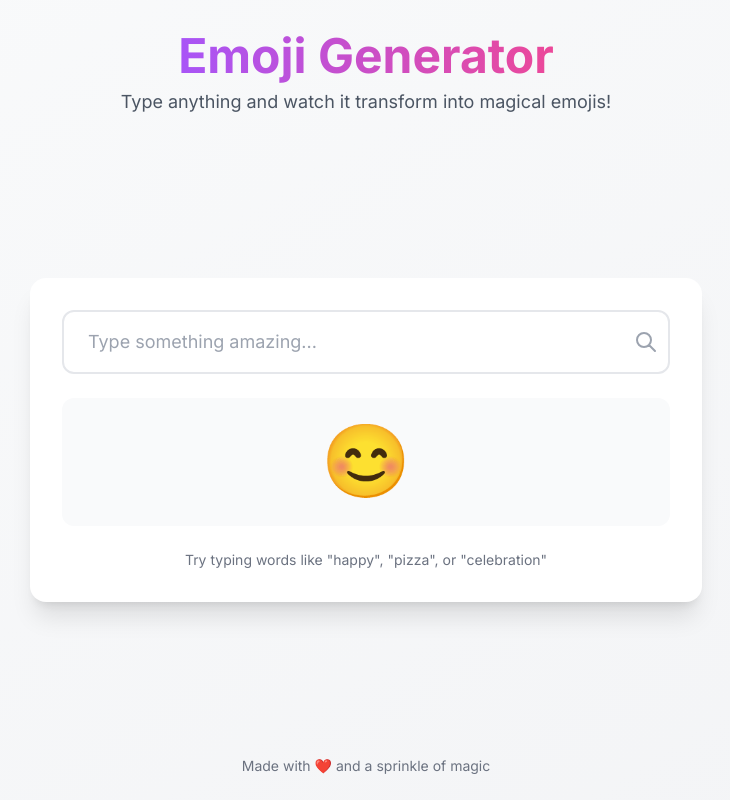
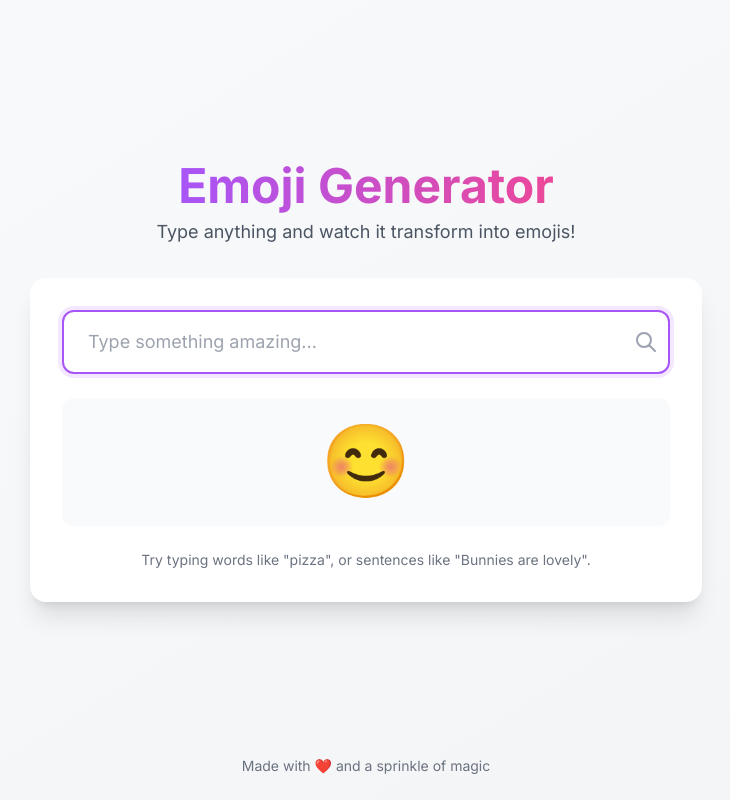
Before and after one commit to cie/emoji-generator, a website: page public/index.html in a window 1280 px wide. Shown: the whole page, without its empty margins (274-1004 px from the left). Drawn offline with nearby package versions, Linux system fonts and the light colour scheme.

Commit message:
adjust layout

```diff
--- a/public/index.html
+++ b/public/index.html
@@ -45,18 +45,17 @@
   <body
     class="min-h-screen bg-gradient-to-br from-gray-50 to-gray-100 flex flex-col"
   >
-    <header class="py-8 px-4 sm:px-6 lg:px-8">
+    <main class="flex-grow flex flex-col justify-center items-center px-4 py-4">
+      <header class="py-8 px-4 sm:px-6 lg:px-8 flex flex-col">
         <div class="max-w-4xl mx-auto text-center">
           <h1 class="text-4xl md:text-5xl font-bold text-gray-900 mb-2">
             <span class="text-gradient">Emoji Generator</span>
           </h1>
           <p class="text-lg text-gray-600 max-w-2xl mx-auto">
-          Type anything and watch it transform into magical emojis!
+            Type anything and watch it transform into emojis!
           </p>
         </div>
       </header>
-
-    <main class="flex-grow flex items-center justify-center px-4 py-12">
       <div class="w-full max-w-2xl">
         <div
           class="bg-white rounded-2xl shadow-xl p-6 sm:p-8 transition-all duration-300 hover:shadow-2xl"
@@ -65,6 +64,7 @@
             <div class="relative">
               <input
                 type="text"
+                autofocus
                 id="text"
                 placeholder="Type something amazing..."
                 class="w-full px-6 py-4 text-lg border-2 border-gray-200 rounded-xl focus:ring-4 focus:ring-purple-100 focus:border-purple-500 transition-all duration-200 outline-none"
@@ -110,7 +110,8 @@
 
             <div class="text-center">
               <p class="text-sm text-gray-500">
-                Try typing words like "happy", "pizza", or "celebration"
+                Try typing words like "pizza", or sentences like "Bunnies are
+                lovely".
               </p>
             </div>
           </div>
```
Lines whose indentation alone changed are shown as unchanged.
